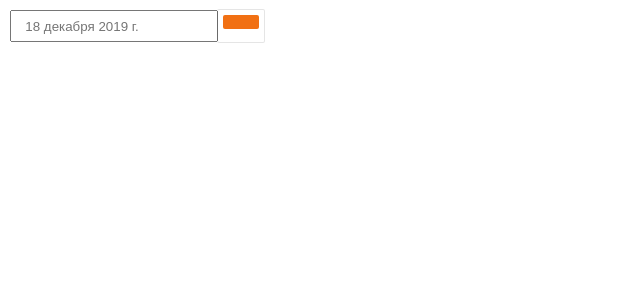
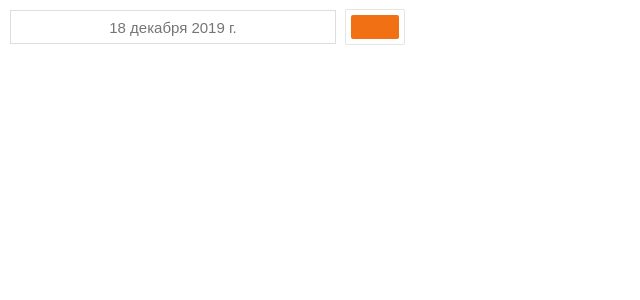
Before and after one commit to AndGreen/smoothy, a React (Create React App) app: page / in a window 1280 px wide. Shown: the top 300 px of the page, without its empty margins (0-640 px from the left). Built offline with nearby package versions, Linux system fonts and the light colour scheme.

Commit message:
updated styles

```diff
--- a/src/components/ColorPicker/ColorPicker.js
+++ b/src/components/ColorPicker/ColorPicker.js
@@ -2,6 +2,9 @@ import React, { useState } from "react";
 import styled from "styled-components/macro";
 import { SketchPicker } from "react-color";
 
+const PickerWrapper = styled.div`
+  position: relative;
+`;
 const Swatch = styled.div`
   padding: 5px;
   background: #fff;
@@ -12,8 +15,8 @@ const Swatch = styled.div`
 `;
 
 const Color = styled.div`
-  width: 36px;
-  height: 14px;
+  width: 48px;
+  height: 24px;
   border-radius: 2px;
   background: rgba(
     ${p => p.color.r},
@@ -24,8 +27,10 @@ const Color = styled.div`
 `;
 
 const Popover = styled.div`
+  z-index: "2";
   position: absolute;
-  z-index: "2";
+  right: calc(100% - 58px);
+  top: 0;
 `;
 
 const Cover = styled.div`
@@ -59,7 +64,7 @@ export const ColorPicker = () => {
   };
 
   return (
-    <>
+    <PickerWrapper>
       <Swatch onClick={handleClick}>
         <Color color={color} />
       </Swatch>
@@ -69,6 +74,6 @@ export const ColorPicker = () => {
           <SketchPicker color={color} onChange={handleChange} />
         </Popover>
       )}
-    </>
+    </PickerWrapper>
   );
 };
--- a/src/components/DatePicker/DatePicker.js
+++ b/src/components/DatePicker/DatePicker.js
@@ -12,6 +12,14 @@ import styled from "styled-components/macro";
 const DayPickerStyled = styled.div`
   input {
     padding: 0.5em 1em;
+    font-size: 15px;
+    border: 1px solid #ddd;
+    text-align: center;
+    width: 326px;
+  }
+  .DayPickerInput-OverlayWrapper {
+    transform: scale(1.18);
+    left: 30px;
   }
 `;
 
--- a/src/containers/App/App.js
+++ b/src/containers/App/App.js
@@ -5,11 +5,14 @@ import { ColorPicker } from '../../components/ColorPicker/ColorPicker';
 import { DatePicker } from '../../components/DatePicker/DatePicker';
 
 const Wrapper = styled.div`
+  width: 414px;
   padding: 10px;
 `;
 
 const Header = styled.header`
   display: flex;
+  align-items: flex-start;
+  justify-content: space-between;
 `;
 
 function App() {
--- a/src/globalStyles.js
+++ b/src/globalStyles.js
@@ -1,6 +1,12 @@
 import { createGlobalStyle } from "styled-components/macro";
 
 export const GlobalStyle = createGlobalStyle`
+    * {
+        box-sizing: border-box;
+        -moz-box-sizing: border-box;
+        -webkit-box-sizing: border-box;
+    }
+
     body {
         margin: 0;
         font-family: -apple-system, BlinkMacSystemFont, 'Segoe UI', 'Roboto', 'Oxygen',
```
